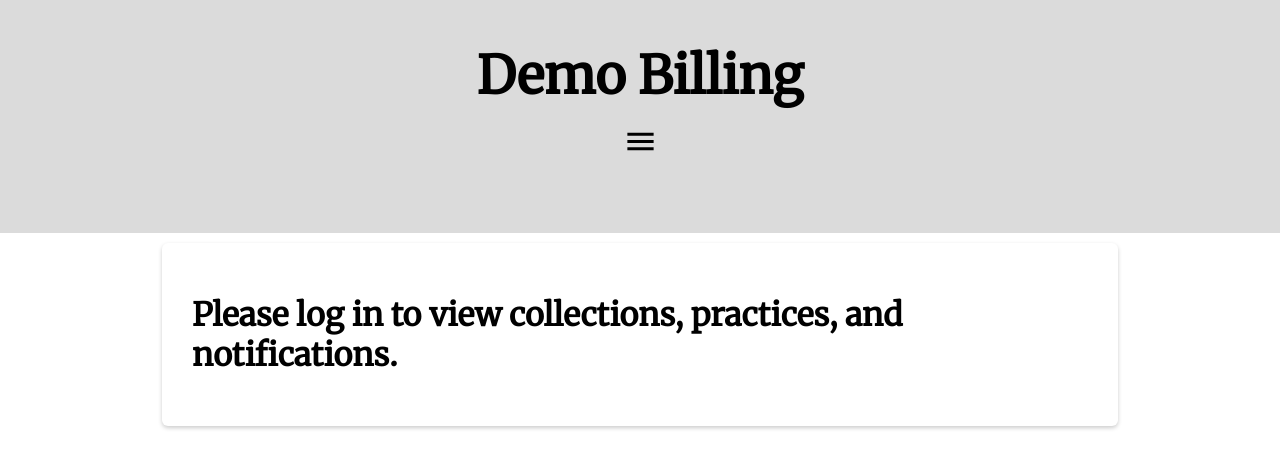
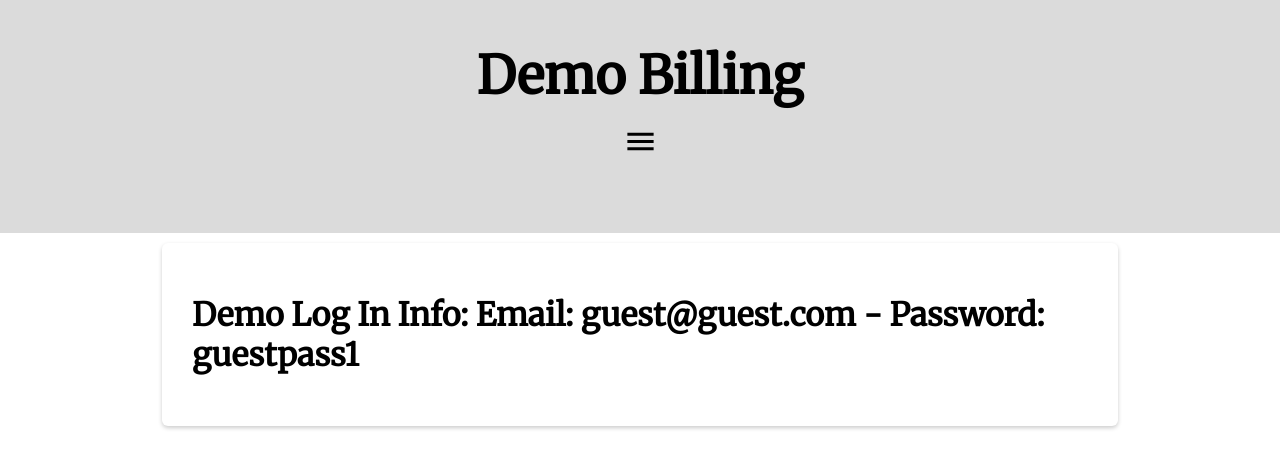
Before and after one commit to Cscharf91/collection-client, a React (Create React App) app: page / in a window 1280 px wide. Shown: the top 468 px of the page. Built offline with nearby package versions, Linux system fonts and the light colour scheme.

Commit message:
added guest pass on homepage

```diff
--- a/src/modules/Home.js
+++ b/src/modules/Home.js
@@ -9,7 +9,7 @@ function Home(props) {
         <Reminders />
       }
       {!user &&
-        <h1>Please log in to view collections, practices, and notifications.</h1>
+        <h1>Demo Log In Info: Email: guest@guest.com - Password: guestpass1</h1>
       }
     </div>
   );
```
